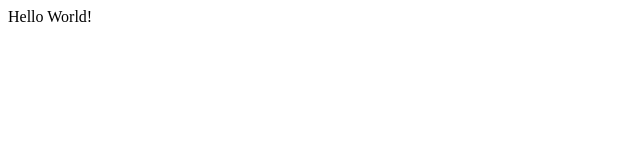
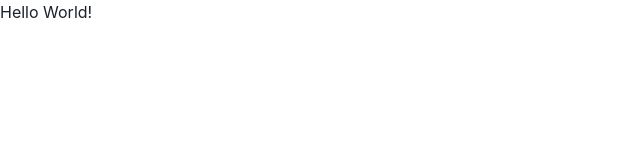
Before and after one commit to kajchang/kaijchang.com, a Next.js app: page / in a window 1280 px wide. Shown: the top 160 px of the page, without its empty margins (0-640 px from the left). Built offline with nearby package versions, Linux system fonts and the light colour scheme.

Commit message:
chakra ui

```diff
--- a/package.json
+++ b/package.json
@@ -14,7 +14,11 @@
 		"check:fix": "yarn run format && yarn run lint"
 	},
 	"dependencies": {
+		"@chakra-ui/react": "^1.6.3",
+		"@emotion/react": "^11",
+		"@emotion/styled": "^11",
 		"eslint-config-prettier": "^8.3.0",
+		"framer-motion": "^4",
 		"next": "10.2.3",
 		"react": "17.0.2",
 		"react-dom": "17.0.2"
--- a/pages/_app.tsx
+++ b/pages/_app.tsx
@@ -1,7 +1,12 @@
 import type { AppProps } from 'next/app'
+import { ChakraProvider } from '@chakra-ui/react'
 
 const CustomApp: React.FC<AppProps> = ({ Component, pageProps }) => {
-	return <Component {...pageProps} />
+	return (
+		<ChakraProvider>
+			<Component {...pageProps} />
+		</ChakraProvider>
+	)
 }
 
 export default CustomApp
--- a/pages/index.tsx
+++ b/pages/index.tsx
@@ -1,3 +1,5 @@
-const Landing: React.FC = () => <div>Hello World!</div>
+import { Text } from '@chakra-ui/react'
+
+const Landing: React.FC = () => <Text>Hello World!</Text>
 
 export default Landing
```
Also changed, not shown: 1 other file (tests, documents, lock files or other folders).
